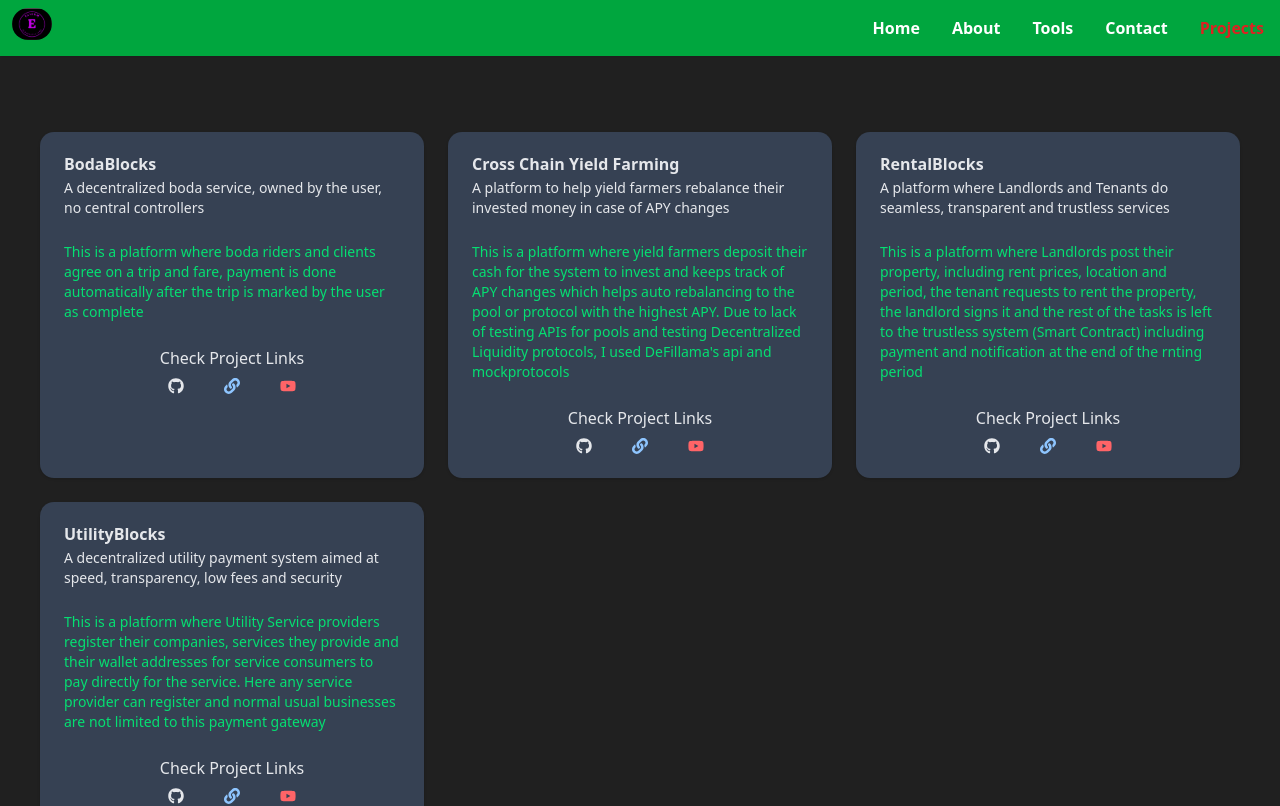
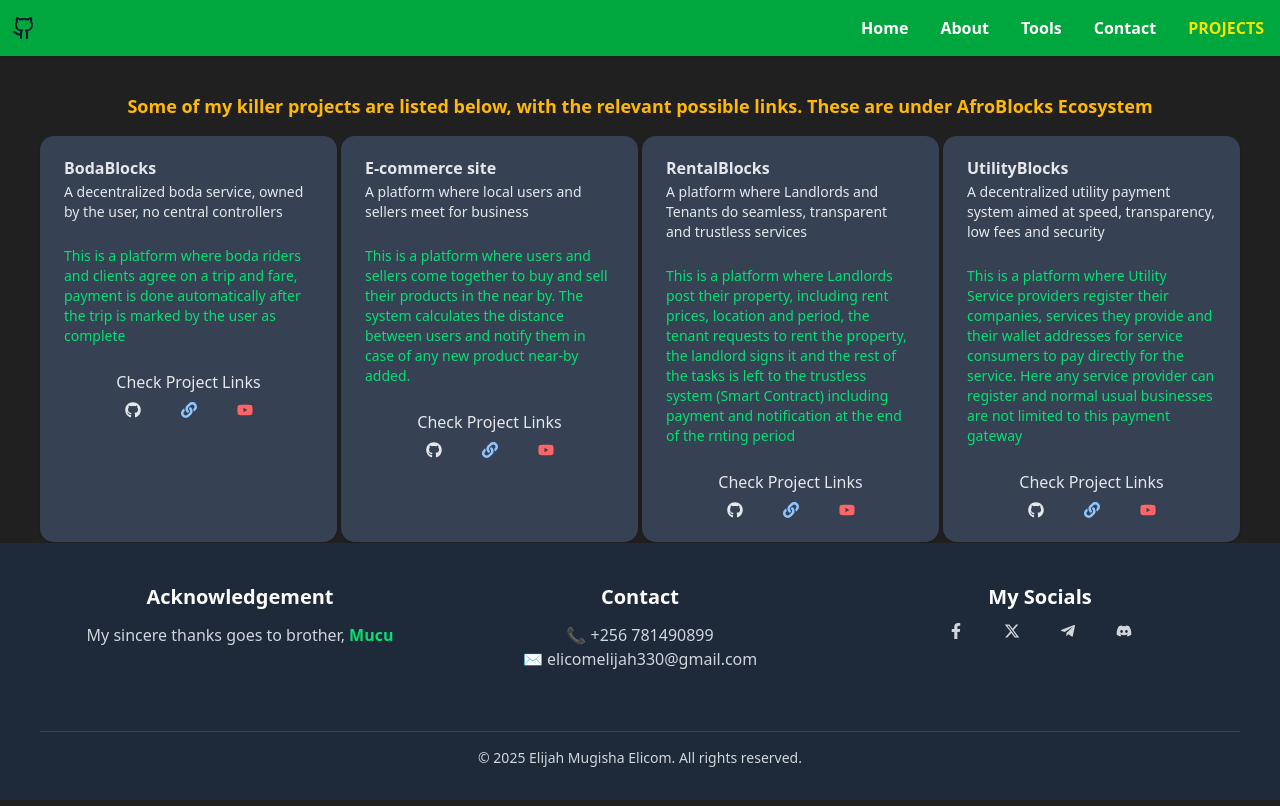
Before and after one commit to Elicom256/portfolio, a React (Vite) app: page /projects in a window 1280 px wide. Shown: the top 806 px of the page. Built offline with nearby package versions, Linux system fonts and the light colour scheme.

Commit message:
some change after a long period of time

```diff
--- a/src/App.css
+++ b/src/App.css
@@ -3,7 +3,7 @@
 
 @custom-variant dark (&:is(.dark *));
 
-body{
+body {
   margin: 0;
   padding: 0;
   box-sizing: border-box;
@@ -18,34 +18,33 @@ body{
   flex-direction: column;
 }
 
-.active{
-  color: #dc2222;
+.active {
+  color: #f5e503;
+  text-transform: uppercase;
 }
 
-.theme{
+.theme {
   /* display: flex; */
   height: 100vh;
 }
-.tog{
+.tog {
   position: absolute;
   top: -12px;
   left: 10%;
 }
-[data-theme="dark"]{
+[data-theme="dark"] {
   background-color: #121212;
   color: #fff;
-transition: background-color .4s ease-in-out;
-
+  transition: background-color 0.4s ease-in-out;
 }
-[data-theme="light"]{
+[data-theme="light"] {
   background-color: #fff;
-transition: background-color .4s ease-in-out;
-
+  transition: background-color 0.4s ease-in-out;
 }
-.toggle{
+.toggle {
   visibility: hidden;
 }
-.toggle + label{
+.toggle + label {
   display: flex;
   align-items: center;
   font-size: 20px;
@@ -53,15 +52,15 @@ color: rgb(198, 198, 69);
   cursor: pointer;
 }
 
- .toggle + label::before{
+.toggle + label::before {
   content: "";
   background-color: yellowgreen;
   width: 50px;
   height: 26px;
   border-radius: 20px;
-transition: background-color .4s ease-in-out;
+  transition: background-color 0.4s ease-in-out;
 }
-.toggle + label::after{
+.toggle + label::after {
   content: "";
   width: 20px;
   height: 20px;
@@ -69,9 +68,9 @@ transition: background-color .4s ease-in-out;
   background-color: yellow;
   position: absolute;
   left: 4px;
-transition: background-color .4s ease-in-out, transform .4s ease-in-out;
+  transition: background-color 0.4s ease-in-out, transform 0.4s ease-in-out;
 }
-.toggle:checked + label::after{
+.toggle:checked + label::after {
   transform: translateX(100%);
 }
 
--- a/src/frontend/AllProjects.jsx
+++ b/src/frontend/AllProjects.jsx
@@ -15,7 +15,7 @@ const AllProjects = () => {
   //   }
   // ]
   return (
-    <div className="grid grid-cols-1 md:grid-cols-2 lg:grid-cols-3 gap-6 pt-23">
+    <div className="grid grid-cols-1 md:grid-cols-2 lg:grid-cols-4 gap-1 ">
       {projects.map((project, index) => (
         <Card key={index} className="w-full max-w-sm bg-gray-700 border-none text-gray-200">
           <CardHeader>
@@ -36,11 +36,10 @@ const AllProjects = () => {
               <a href={project.website}>
                 <FaLink className="text-blue-300" />
               </a>
-              <a href={project.video}>
+              <a href={project.video || project.website}>
                 <FaYoutube className="text-red-400" />
               </a>
             </div>
-
           </CardFooter>
         </Card>
       ))}
--- a/src/frontend/Tools.jsx
+++ b/src/frontend/Tools.jsx
@@ -13,15 +13,16 @@ import {
 
 const Tools = () => {
   return (
-    <div className="py-10 px-3 md:px-10 flex items-center justify-center pt-23">
+    <div className="py-10 px-3 md:px-10  pt-23   ">
       <div className="">
         <h2 className="head font-bold text-4xl capitalize text-center ">Skills and Tools</h2>
-        <div className="tech ">
+        <div className="flex flex-col items-center ">
           <p className="text-center my-2">
             These're the technologies that gear my Full stack development blockchain development
           </p>
-          <div className="flex flex-col lg:flex-row  gap-5 py-4">
-            <div className="w-full max-w-sm px-2 py-4 bg-gray-700 rounded  transition-all duration-300 hover:scale-103 ease-in-out ">
+
+          <div className="grid lg:grid-cols-3 gap-3 w-full pt-10">
+            <div className="w-full px-7 py-4 bg-gray-700 rounded  transition-all duration-300 hover:scale-102 ease-in-out">
               <h3 className="head font-semi-bold text-xl my-2 capitalize  text-amber-400 ">Frontend</h3>
               <ul className="list-none">
                 <li className="flex items-center gap-2">
@@ -36,7 +37,7 @@ const Tools = () => {
               </ul>
             </div>
 
-            <div className=" w-full max-w-sm px-2 py-4  bg-gray-700 rounded  transition-all duration-300 hover:scale-103 ease-in-out">
+            <div className=" w-full  px-7 py-4  bg-gray-700 rounded  transition-all duration-300 hover:scale-102 ease-in-out">
               <h3 className="head font-semi-bold text-xl my-2 capitalize text-amber-400 ">Backend </h3>
               <ul className="list-none">
                 <li className="flex items-center gap-2">
@@ -51,7 +52,7 @@ const Tools = () => {
               </ul>
             </div>
 
-            <div className="w-full max-w-sm px-2 py-4 bg-gray-700 rounded  transition-all duration-300 hover:scale-103 ease-in-out">
+            <div className="w-full  px-7 py-4 bg-gray-700 rounded  transition-all duration-300 hover:scale-102 ease-in-out">
               <h3 className="head font-semi-bold text-xl my-2 capitalize  text-amber-400">Blockchain</h3>
               <ul className="list-none">
                 <li className="flex items-center gap-2">
--- a/src/frontend/json/projects.json
+++ b/src/frontend/json/projects.json
@@ -8,12 +8,12 @@
     "video": "https://www.youtube.com/watch?v=qhYGMRE3SiM"
   },
   {
-        "title": "Cross Chain Yield Farming ",
-        "description": "A platform to help yield farmers rebalance their invested money in case of APY changes",
-        "content": "This is a platform where yield farmers deposit their cash for the system to invest and keeps track of APY changes which helps auto rebalancing to the pool or protocol with the highest APY. Due to lack of testing APIs for pools and testing Decentralized Liquidity protocols, I used DeFillama's api and mockprotocols ",
-        "github": "https://github.com/Elijah-ug/crossChainYieldAggregator",
-        "website": "https://project.com",
-        "video": "https://www.youtube.com/watch?v=qhYGMRE3SiM"
+    "title": "E-commerce site",
+    "description": "A platform where local users and sellers meet for business",
+    "content": "This is a platform where users and sellers come together to buy and sell their products in the near by. The system calculates the distance between users and notify them in case of any new product near-by added.",
+    "github": "https://github.com/Elijah-ug/e-com",
+    "website": "https://shopping-cart-mauve-theta.vercel.app/",
+    "video": ""
   },
   {
     "title": "RentalBlocks",
--- a/src/nav/MobileNav.jsx
+++ b/src/nav/MobileNav.jsx
@@ -2,13 +2,15 @@ import React, { useState } from "react";
 import { Link, NavLink } from "react-router-dom";
 import logo from "../pics/elicom.png";
 import { FaBars } from "react-icons/fa6";
+import { Github } from "lucide-react";
 export const MobileNav = () => {
   const [showNavLinks, setShowNavLinks] = useState(false);
   return (
-    <div className="sm:hidden flex items-center justify-between sm:px-10 px-3 sm:py-4 py-2 bg-gray-900 text-white">
-      <Link className="w-16 rounded-full" to="/">
+    <div className="flex  items-center justify-between  px-3 py-2 bg-gray-900 text-white">
+      <Link className=" text-gray-900" to="/">
         {" "}
-        <img src={logo} alt="" className="rounded-full" />
+        <Github />
+        {/* <img src={logo} alt="" className="rounded-full" /> */}
       </Link>
       <div className="relative">
         <FaBars onClick={() => setShowNavLinks(true)} className="text-3xl" />
@@ -20,6 +22,7 @@ export const MobileNav = () => {
             <NavLink to="tools">Tools</NavLink>
             <NavLink to="contact">Contact</NavLink>
             <NavLink to="projects">Projects</NavLink>
+            {/* <NavLink to=""> </NavLink> */}
           </div>
         }
       </div>
--- a/src/nav/NavBar.jsx
+++ b/src/nav/NavBar.jsx
@@ -3,7 +3,8 @@ import { Link, NavLink } from "react-router-dom";
 import logo from "../pics/elicom.png";
 import resume from "../pics/resume.pdf";
 import { motion, AnimatePresence } from "framer-motion";
-import { Menu, X } from "lucide-react";
+import { Github, Menu, X } from "lucide-react";
+import { FaGithubAlt } from "react-icons/fa6";
 
 const NavBar = () => {
   const [open, setOpen] = React.useState(false);
@@ -11,12 +12,16 @@ const NavBar = () => {
   const links = ["Home", "About", "Tools", "Contact", "Projects"];
 
   return (
-    <nav className="w-full fixed top-0 left-0  bg-green-600 text-white shadow z-50 font-semibold">
-      <div className="flex items-center justify-between px-3 py-2">
+    <nav className=" w-full fixed top-0 left-0  bg-green-600 text-white shadow z-50 font-semibold">
+      <div className="flex items-center justify-between p-3">
         {/* flex justify-between items-center px-6 md:px-16 py-4 */}
         {/* <h1 className="text-2xl font-bold text-blue-700">XYZ Primary School</h1> */}
-        <div className="h-10 w-10 ">
-          <img src={logo} className="rounded-full object-cover" alt="XYZ P/S" />
+        <div className=" text-gray-900">
+          <NavLink to="https://github.com/Elijah-ug">
+            {" "}
+            <Github />
+          </NavLink>
+          {/* <img src={logo} className="rounded-full object-cover" alt="XYZ P/S" /> */}
         </div>
         {/* theme */}
 
--- a/src/pages/Projects.jsx
+++ b/src/pages/Projects.jsx
@@ -1,19 +1,20 @@
-import React from 'react'
-import AllProjects from '../frontend/AllProjects'
+import React from "react";
+import AllProjects from "../frontend/AllProjects";
 
 const Projects = () => {
   return (
-      <div className="px-3 lg:px-10">
-          <h2 className="text-center font-bold mb-4 text-amber-400">Some of my killer projects are listed below, with the relevant possible links. These are under AfroBlocks Ecosystem</h2>
-          <div className="projects">
-              <div className="cart">
-                  <AllProjects/>
-              </div>
+    <div className="px-3 lg:px-10 pt-23">
+      <h2 className="text-center font-bold mb-4 text-lg text-amber-400">
+        Some of my killer projects are listed below, with the relevant possible links. These are under AfroBlocks
+        Ecosystem
+      </h2>
+      <div className="projects">
+        <div className="cart">
+          <AllProjects />
+        </div>
+      </div>
+    </div>
+  );
+};
 
-          </div>
-
-    </div>
-  )
-}
-
-export default Projects
+export default Projects;
```
Also changed, not shown: src/App.jsx (indentation only). Lines whose indentation alone changed are shown as unchanged.
